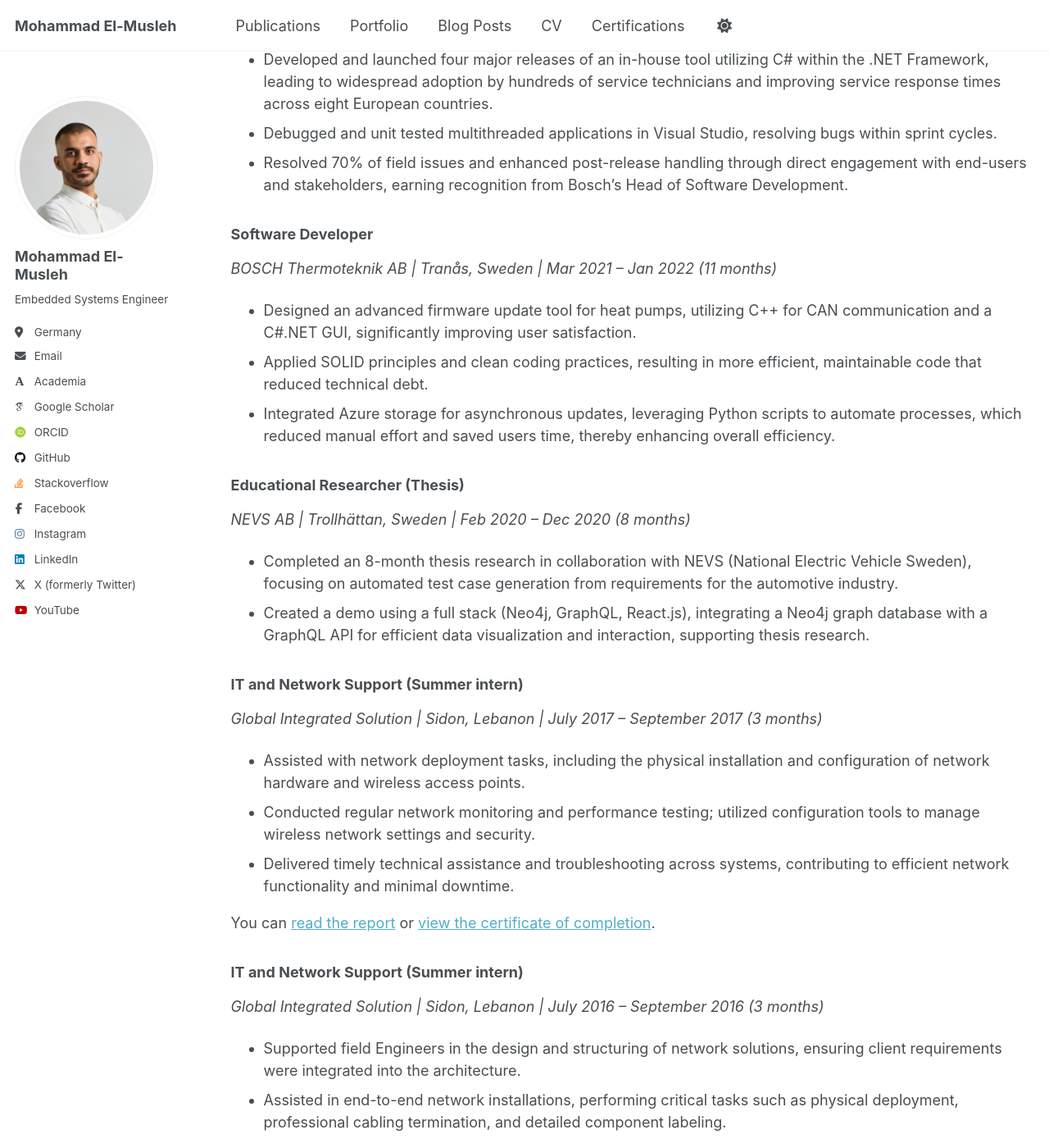
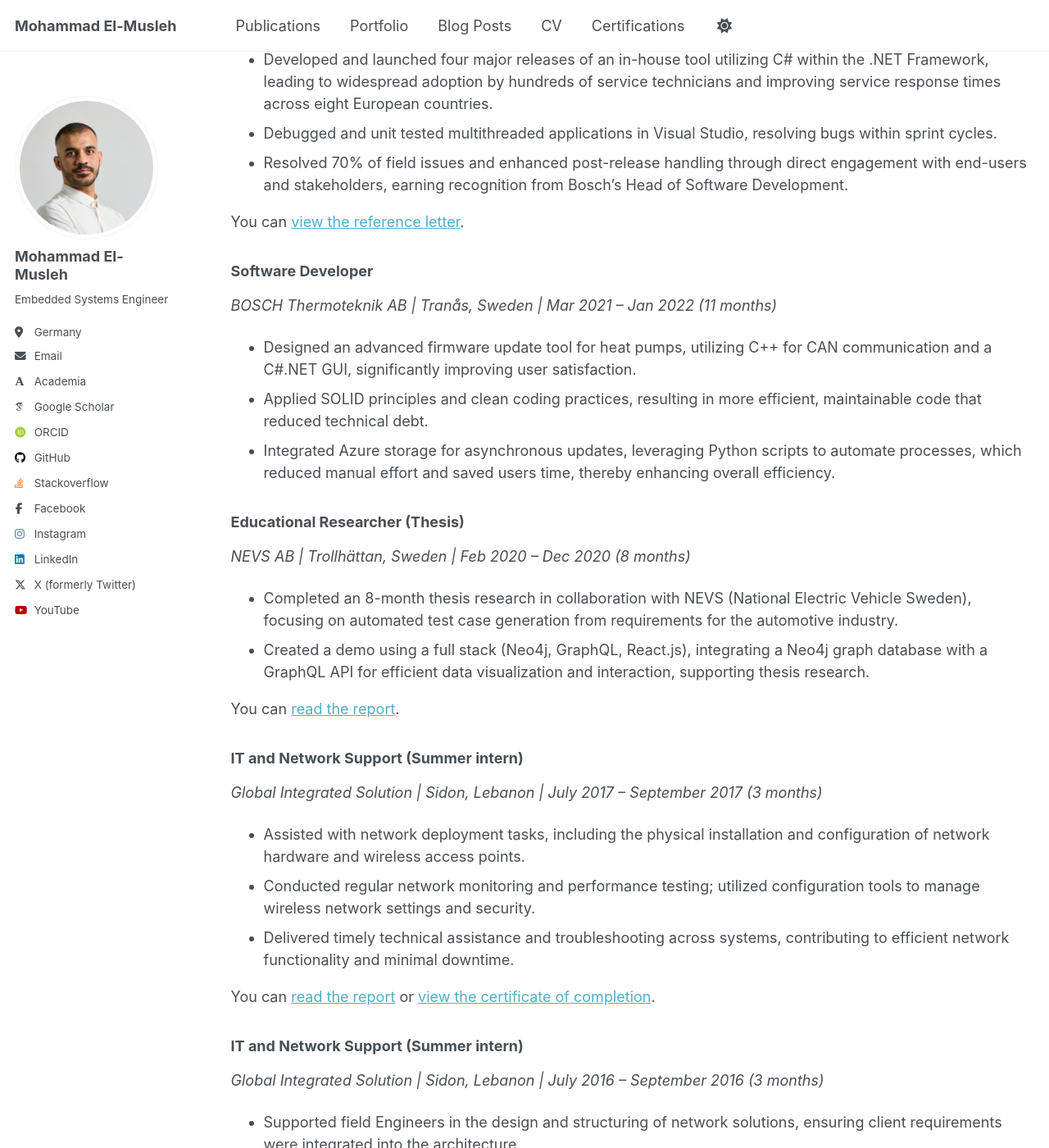
Before and after one commit to el-musleh/el-musleh.github.io, a Jekyll site: the page built from _pages/cv.md, in a window 1280 px wide and 1400 px high, scrolled down 1002 px. Shown: the whole window at 82% size. Built offline with Jekyll 4.4.1, drawn with Linux system fonts in a browser that asks for light colours; some web fonts are replaced; a script that is not in the unit is left out; some of the changed text lies outside the part shown.

Commit message:
Add reference letter and publication report links to CV page; include certifications link

```diff
--- a/_pages/cv.md
+++ b/_pages/cv.md
@@ -42,6 +42,10 @@ Connect with me and see my recent updates and posts on [my LinkedIn profile](htt
 - Debugged and unit tested multithreaded applications in Visual Studio, resolving bugs within sprint cycles.
 - Resolved 70% of field issues and enhanced post-release handling through direct engagement with end-users and stakeholders, earning recognition from Bosch's Head of Software Development.
 
+<div>
+You can <a href="{{ base_path }}/files/work/2024/ALTEN_Reference_Letter.pdf">view the reference letter</a>.
+</div>
+
 ### Software Developer
 *BOSCH Thermoteknik AB | Tranås, Sweden | Mar 2021 – Jan 2022 (11 months)*
 
@@ -54,6 +58,10 @@ Connect with me and see my recent updates and posts on [my LinkedIn profile](htt
 
 - Completed an 8-month thesis research in collaboration with NEVS (National Electric Vehicle Sweden), focusing on automated test case generation from requirements for the automotive industry.
 - Created a demo using a full stack (Neo4j, GraphQL, React.js), integrating a Neo4j graph database with a GraphQL API for efficient data visualization and interaction, supporting thesis research.
+
+<div>
+You can <a href="{{ base_path }}/_publications/2020-11-11-transformation-of-UML-State-Machine-diagram-into-graph-DB.md">read the report</a>.
+</div>
 
 ###  IT and Network Support (Summer intern)
 *Global Integrated Solution | Sidon, Lebanon | July 2017 – September 2017 (3 months)*
@@ -103,6 +111,10 @@ UART, UDS, CAN, I2C, SPI, TCP/IP, Bluetooth
     - *Honour (GPA 3.30/4, 3.22/4)*
 - Granted a half-tuition scholarship to study bachelor's at NEU (*Sep 2014*)
 
+<div class="cv-download-links">
+<a href="{{ base_path }}/certifications/" class="btn btn--info">View my completed certifications.</a>
+</div>
+
 ## Publications
 ------------
   <ul>{% for post in site.publications reversed %}
```
Also changed, not shown: 1 other file.
